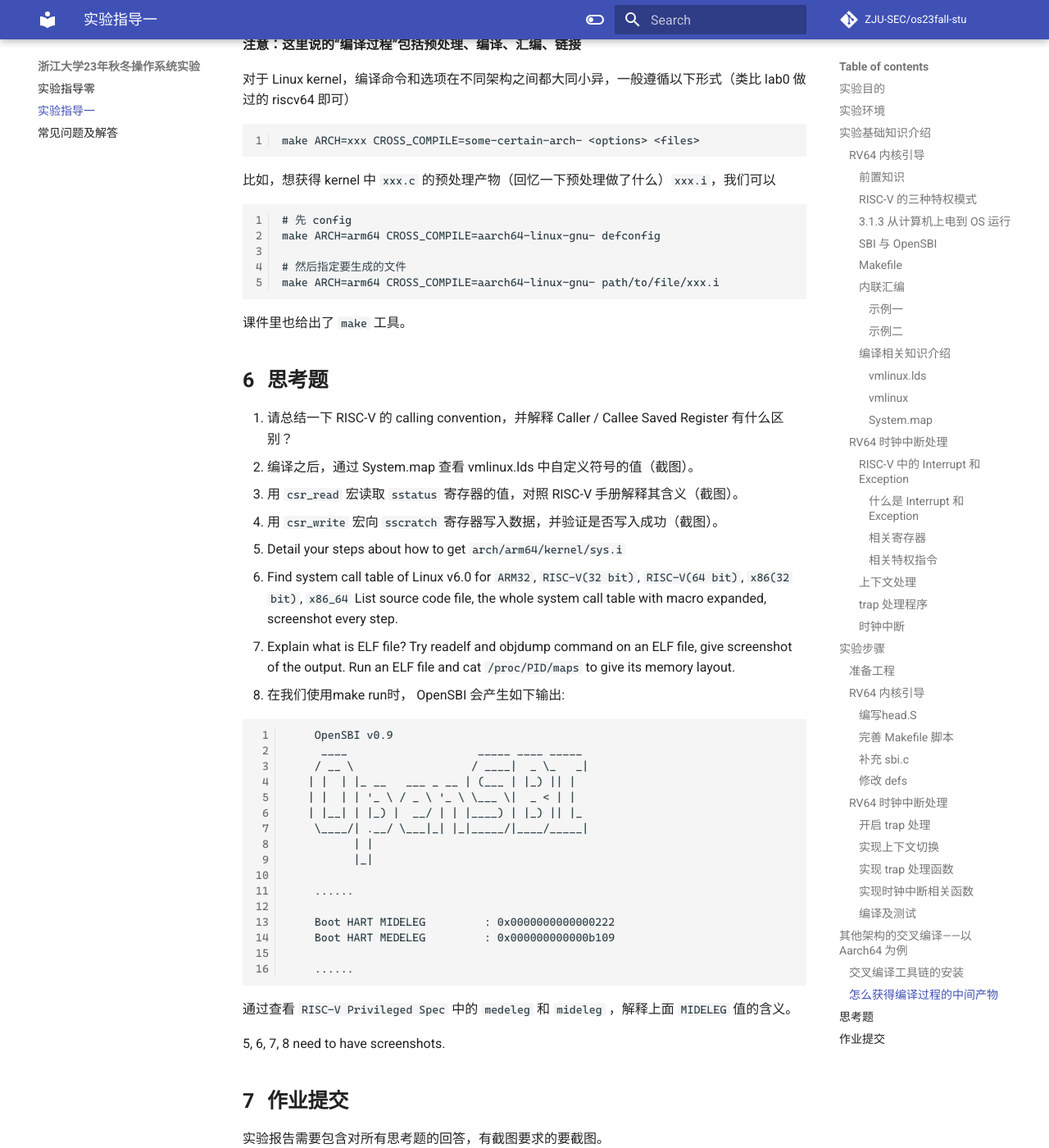
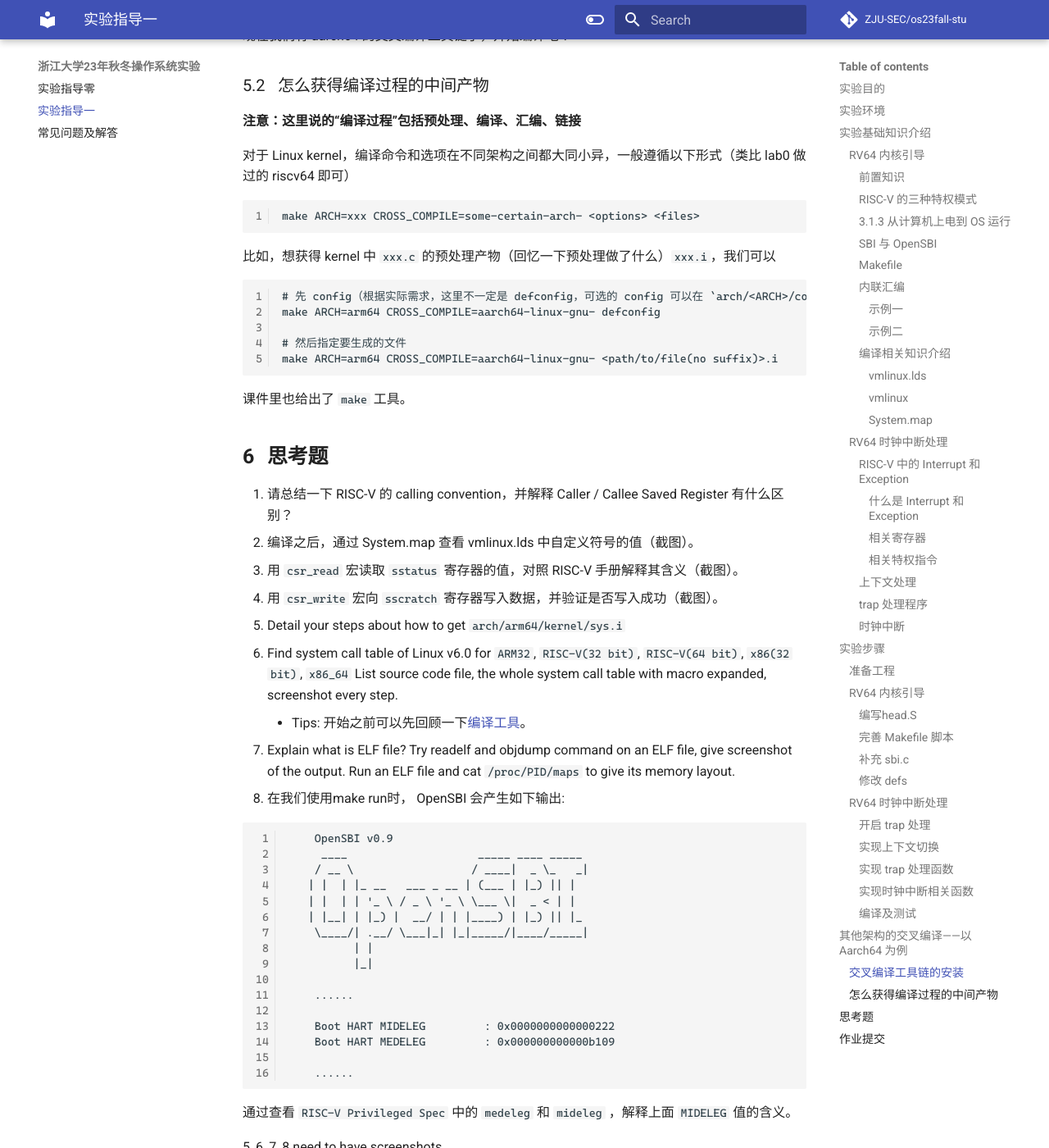
Before and after one commit to NoyException/zju_os_lab, an MkDocs documentation site: the page built from docs/lab1.md, in a window 1280 px wide and 1400 px high, scrolled down 16670 px. Shown: the whole window at 82% size. Built offline with MkDocs 1.6.1 and Material for MkDocs 9.7.7, drawn with Linux system fonts in a browser that asks for light colours; some web fonts are replaced; comment, search, counter and statistics services are not loaded; some of the changed text lies outside the part shown.

Commit message:
update: add more details to lab1 doc md

````diff
--- a/docs/lab1.md
+++ b/docs/lab1.md
@@ -17,6 +17,7 @@
 
 
 ### RV64 内核引导
+
 #### 前置知识
 
 为了顺利完成 OS 实验，我们需要一些前置知识和较多调试技巧。在 OS 实验中我们需要 **RISC-V汇编** 的前置知识，课堂上不会讲授，请同学们通过阅读以下四份文档自学：
@@ -144,6 +145,9 @@ unsigned long long s_example(unsigned long long type,unsigned long long arg0) {
 ({
     __asm__ volatile ("csrw " "sstatus" ", %0" :: "r"(val)); })
 ```
+
+此外，这个示例中的 `({...})` 还涉及了一个 GNU 对 C 的扩展，可以参考 [Statements and Declarations in Expressions](https://gcc.gnu.org/onlinedocs/gcc/Statement-Exprs.html)。复合语句中的最后一项应该是一个表达式，后跟一个分号 `;` 该子表达式的值用作整个语句的值，可以用来实现类似“返回值”的效果。
+
 
 #### 编译相关知识介绍
 ##### vmlinux.lds
@@ -347,10 +351,10 @@ trap 处理程序根据 `scause` 的值， 进入不同的处理逻辑，在本
 
 完成 **RV64 内核引导**，需要完善以下文件：
 
-- arch/riscv/kernel/head.S
-- lib/Makefile
-- arch/riscv/kernel/sbi.c
-- arch/riscv/include/defs.h
+- `arch/riscv/kernel/head.S`
+- `lib/Makefile`
+- `arch/riscv/kernel/sbi.c`
+- `arch/riscv/include/defs.h`
 
 完成 **RV64 时钟中断处理**，需要完善 / 添加以下文件：
 
@@ -657,11 +661,11 @@ make ARCH=xxx CROSS_COMPILE=some-certain-arch- <options> <files>
 
 比如，想获得 kernel 中 `xxx.c` 的预处理产物（回忆一下预处理做了什么）`xxx.i`，我们可以
 ```
-# 先 config
+# 先 config（根据实际需求，这里不一定是 defconfig，可选的 config 可以在 `arch/<ARCH>/configs` 下找到）
 make ARCH=arm64 CROSS_COMPILE=aarch64-linux-gnu- defconfig
 
 # 然后指定要生成的文件
-make ARCH=arm64 CROSS_COMPILE=aarch64-linux-gnu- path/to/file/xxx.i
+make ARCH=arm64 CROSS_COMPILE=aarch64-linux-gnu- <path/to/file(no suffix)>.i
 ```
 
 课件里也给出了 `make` 工具。
@@ -676,6 +680,7 @@ make ARCH=arm64 CROSS_COMPILE=aarch64-linux-gnu- path/to/file/xxx.i
 5. Detail your steps about how to get `arch/arm64/kernel/sys.i`
 6. Find system call table of Linux v6.0 for `ARM32`, `RISC-V(32 bit)`, `RISC-V(64 bit)`, `x86(32 bit)`, `x86_64`
 List source code file, the whole system call table with macro expanded, screenshot every step.
+    - Tips: 开始之前可以先回顾一下[编译工具](lab0.md#_6)。
 7. Explain what is ELF file? Try readelf and objdump command on an ELF file, give screenshot of the output.
 Run an ELF file and cat `/proc/PID/maps` to give its memory layout.
 8. 在我们使用make run时， OpenSBI 会产生如下输出:
````
